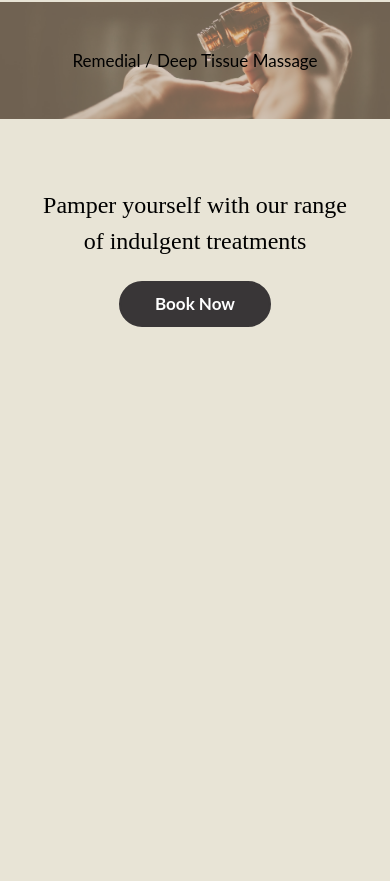
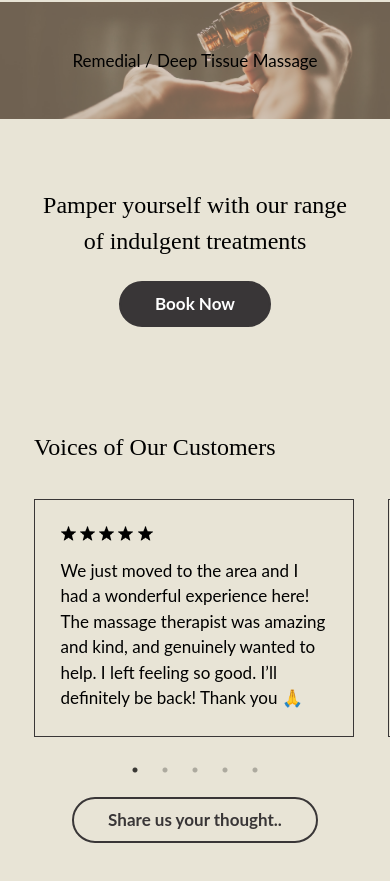
Before and after one commit to meiliizzsuju/mana, a React (Create React App) app: page / in a window 390 px wide. Shown: the part 1400-2281 px from the top of the page. Before the commit the page ends 1795 px from the top, so only its background shows below. Built offline with nearby package versions, Linux system fonts and the light colour scheme.

Commit message:
review section added
without API

```diff
--- a/package.json
+++ b/package.json
@@ -13,6 +13,8 @@
     "react-responsive": "^9.0.2",
     "react-router-dom": "^6.6.0",
     "react-scripts": "^5.0.1",
+    "react-slick": "^0.29.0",
+    "slick-carousel": "^1.8.1",
     "tailwindcss": "^3.2.4",
     "web-vitals": "^2.1.4"
   },
--- /dev/null
+++ b/src/components/review/Review.jsx
@@ -0,0 +1,38 @@
+import React from 'react';
+import { useMediaQuery } from 'react-responsive';
+import star_icon from '../../assets/star.png';
+
+import './review.css'
+
+const Review = ({msg,stars}) => {
+  const isMobile = useMediaQuery({ maxWidth: 1023 })
+
+  const getStar = () =>{
+    let print_star = [];
+    if(stars){
+      for (let i = 0; i < stars; i++) {
+        print_star.push(<img src={star_icon} alt="review-star" width={(isMobile ? (15) : (30))} height={30} className='review__box--star'/>)
+      }
+    }
+    return print_star
+  };
+
+
+  return (
+    <div className='review__box'>
+      <div className='review__box--top'>
+      {getStar()}
+      </div>
+      {msg ?
+        (
+          <div className='review__box--bottom'>
+            <p>{msg}</p>
+          </div>
+        )
+        : ''
+      }
+    </div>
+  )
+}
+
+export default Review
--- /dev/null
+++ b/src/components/review/review.css
@@ -0,0 +1,43 @@
+.review__box{
+  border: 1px solid var(--color-btn-bg);
+  padding: 1.5rem;
+}
+
+.review__box--top{
+  display: flex;
+}
+
+.review__box--star + .review__box--star{
+  margin-left: 0.25rem;
+}
+
+.review__box--bottom{
+  margin-top: 1rem;
+}
+
+
+
+@media (min-width: 768px){
+  .review__box{
+    padding: 2rem;
+  }
+}
+
+
+@media (min-width: 1024px){
+  .review__box{
+    padding: 3rem;
+  }
+
+  .review__box--star + .review__box--star{
+    margin-left: 0.5rem;
+  }
+}
+
+
+
+@media (min-width: 1280px){
+  .review__box--star + .review__box--star{
+    margin-left: 0.75rem;
+  }
+}
--- a/src/container/Home.jsx
+++ b/src/container/Home.jsx
@@ -1,7 +1,7 @@
 import React from 'react';
 import Header from '../components/header/Header';
 
-import {Banner,Services} from '../container/index';
+import {Banner,Services,Reviews} from '../container/index';
 import CTA from '../components/cta/CTA';
 
 const PAGE_NAME = `page-home`;
@@ -18,6 +18,7 @@ const Home = () => {
         link={BOOKNOW_BTN}
         btn_title="Book Now"
       />
+      <Reviews/>
     </div>
   )
 }
--- a/src/container/index.js
+++ b/src/container/index.js
@@ -1,2 +1,3 @@
 export { default as Banner } from './banner/Banner'
 export { default as Services } from './services/Services'
+export { default as Reviews } from './reviews/Reviews'
--- /dev/null
+++ b/src/container/reviews/Reviews.jsx
@@ -0,0 +1,78 @@
+import React from 'react';
+import Review from '../../components/review/Review';
+
+import Slider from "react-slick";
+import "slick-carousel/slick/slick.css";
+import "slick-carousel/slick/slick-theme.css";
+
+import './reviews.css';
+
+const REVIEW_ADD_LINK = 'https://g.page/r/CaHwlKW17d4BEB0/review';
+
+
+const Reviews = () => {
+  var settings = {
+    dots: true,
+    infinite: false,
+    speed: 500,
+    slidesToShow: 3,
+    slidesToScroll: 3,
+    arrows: false,
+    variableWidth: true,
+    autoplay: true,
+    autoplaySpeed: 10000,
+    responsive: [
+      {
+        breakpoint: 1023,
+        settings: {
+          slidesToShow: 2,
+          slidesToScroll: 2,
+          infinite: true,
+          dots: true
+        }
+      },
+      {
+        breakpoint: 767,
+        settings: {
+          slidesToShow: 1,
+          slidesToScroll: 1
+        }
+      }
+    ]
+  };
+
+  return (
+    <section className='reviews'>
+      <div className='section__padding'>
+        <h2 className='heading'>Voices of Our Customers</h2>
+      </div>
+
+      <div className='reviews__container'>
+        <Slider {...settings}>
+          <Review msg='We just moved to the area and I had a wonderful experience here! The massage therapist was amazing and kind, and genuinely wanted to help. I left feeling so good. I’ll definitely be back! Thank you 🙏'
+          stars={5}
+          />
+          <Review msg='Had my first Thai massage experience from the staff at Mana. My muscles tend to tighten up but after massage, I came out rejuvenated and muscles relaxed. 100% recommend.'
+          stars={5}
+          />
+          <Review msg="Fantastic foot massage, sat back and relaxed. Highly recommend."
+          stars={5}
+          />
+          <Review msg="Wonderful deep tissue massage from lovely lady 'Nicky' she is very experienced, nice and quiet place, will be returning for sure!
+  Thanks Nicky, you helped me alot, Regards, Wendy"
+          stars={5}
+          />
+          <Review msg="Excellent traditional Thai massage. Fantastic facilities, friendly staff and affordable. Highly recommended."
+          stars={5}
+          />
+        </Slider>
+      </div>
+
+      <div className='reviews__footer text-center section__padding'>
+        <a href={REVIEW_ADD_LINK} target='_blank' rel="noreferrer"  className='btn btn-trans my-6 mx-auto'>Share us your thought..</a>
+      </div>
+    </section>
+  )
+}
+
+export default Reviews
--- /dev/null
+++ b/src/container/reviews/reviews.css
@@ -0,0 +1,72 @@
+.reviews__container .slick-list{
+  padding-left: 1rem;
+  padding-right: 14%;
+}
+
+.reviews__container .slick-list,
+.reviews__container .slick-track{
+  display: flex;
+  align-items: stretch;
+}
+
+.reviews__container  .slick-slide, .reviews__container  .slick-slide>div {
+  height: 100%;
+}
+
+.reviews__container .slick-slide{
+  padding-left: 1rem;
+  padding-right: 1rem;
+}
+
+.reviews__container .slick-dots{
+  bottom: -2.5rem;
+}
+
+.reviews__container .review__box{
+  height: 100%;
+  min-width: 320px;
+}
+
+
+
+
+/* Tablet */
+
+@media (min-width: 768px){
+  .reviews__container .slick-list{
+    padding-left: 2rem;
+  }
+  .reviews__container .review__box{
+    min-width: 450px;
+  }
+}
+
+@media (min-width: 1024px){
+  .reviews__container .slick-list{
+    padding-left: 3rem;
+  }
+
+  .reviews__container .slick-dots {
+    bottom: -3rem;
+  }
+}
+
+
+/* lx screen */
+
+@media (min-width: 1280px){
+  .reviews__container .review__box{
+    min-width: 485px;
+  }
+}
+
+
+@media (min-width: 1536px){
+  .reviews__container .slick-list{
+    padding-left: 4rem;
+  }
+
+  .reviews__container .slick-dots {
+    bottom: -4rem;
+  }
+}
--- a/src/index.css
+++ b/src/index.css
@@ -112,6 +112,10 @@ body {
   .paragraph {
     font-size: 24px;
   }
+
+  p,a,.btn{
+    font-size: 19px;
+  }
 }
 
 
--- a/tailwind.config.js
+++ b/tailwind.config.js
@@ -2,7 +2,15 @@
 module.exports = {
   content: ["./src/**/*.{html,js,jsx}"],
   theme: {
-    extend: {},
+    fontSize: {
+      sm: '0.8rem',
+      base: '1rem',
+      xl: '1.25rem',
+      '2xl': '1.563rem',
+      '3xl': '1.953rem',
+      '4xl': '2.441rem',
+      '5xl': '3.052rem',
+    }
   },
   plugins: [],
 }
```
Also changed, not shown: src/assets/star.png (added), 1 other file (tests, documents, lock files or other folders).
